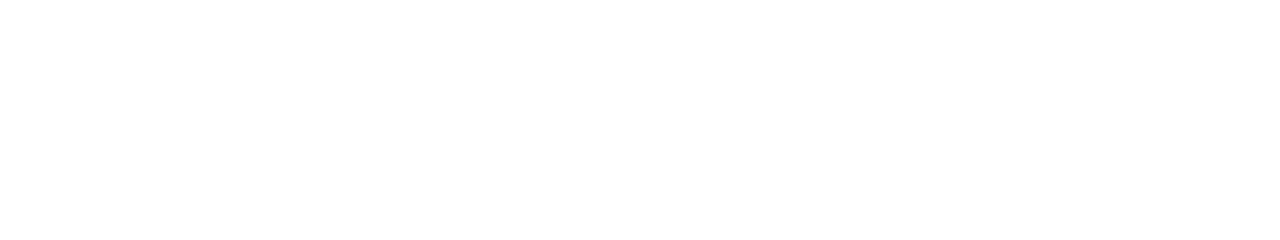
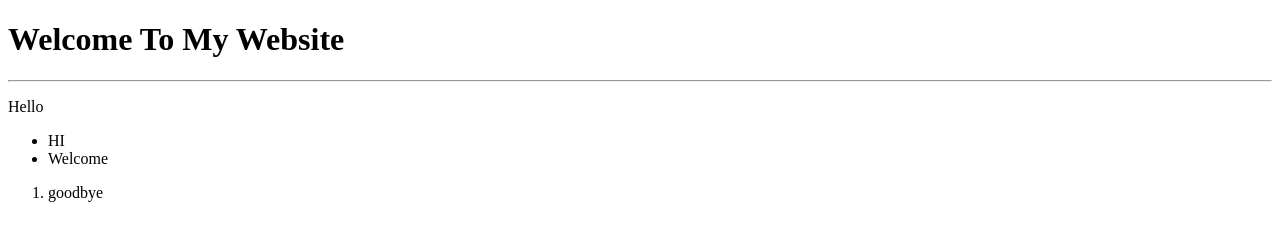
Before and after one commit to zainabthali/zainabthali.github.io, a plain HTML site: page index.html in a window 1280 px wide. Drawn offline with Linux system fonts and the light colour scheme.

Commit message:
Update index.html

```diff
--- a/index.html
+++ b/index.html
@@ -3,9 +3,26 @@
 <head>
     <meta charset="UTF-8">
     <meta name="viewport" content="width=device-width, initial-scale=1.0">
-    <title>Document</title>
+    <title>MY WEBSITE</title>
 </head>
 <body>
+    <div class="welcome">
+        <h1>Welcome To My Website</h1>
+        <hr/>
+    </div>
+<div class="p1">
+    <p>
+        Hello
+        <br/>
+        <ul>
+            <li>HI</li>
+            <li>Welcome</li>
+        </ul>
+        <ol>
+            <li>goodbye</li>
+        </ol>
+    </p>
+</div>
 
 </body>
 </html>
```
